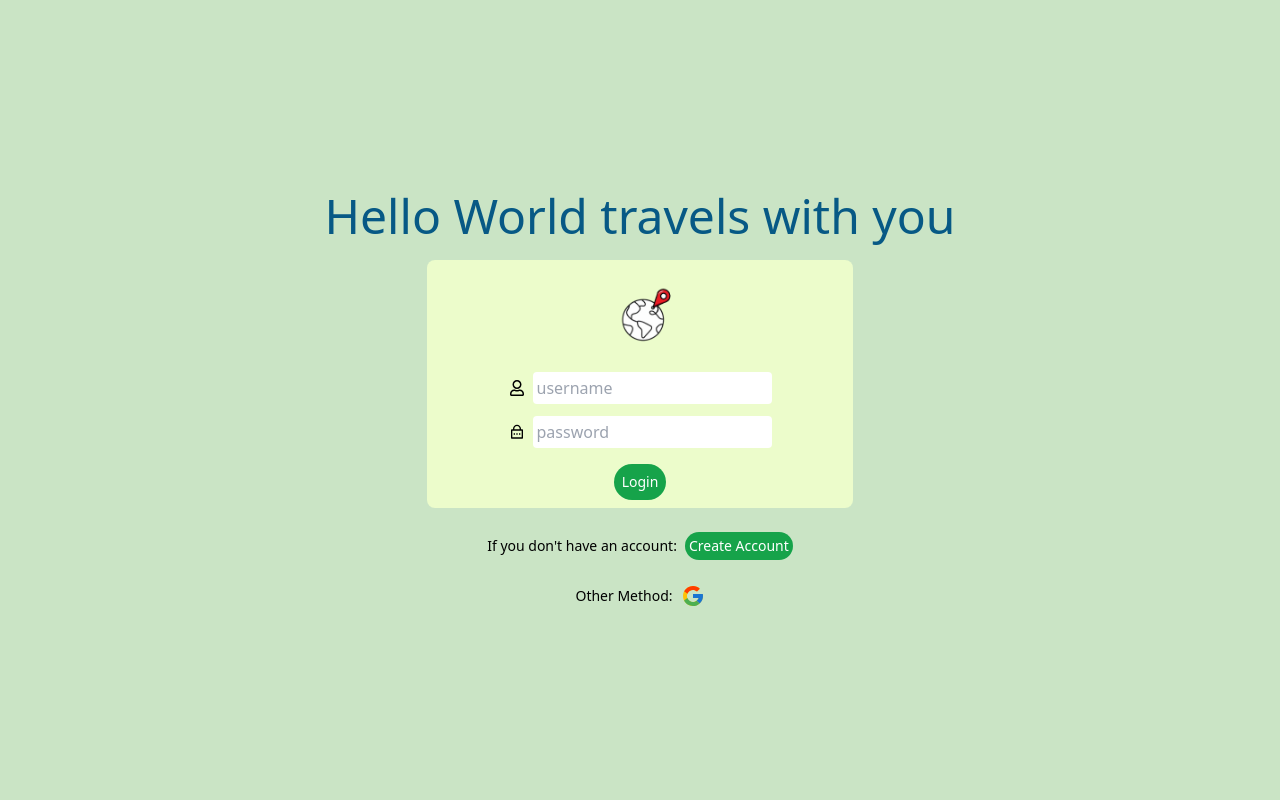
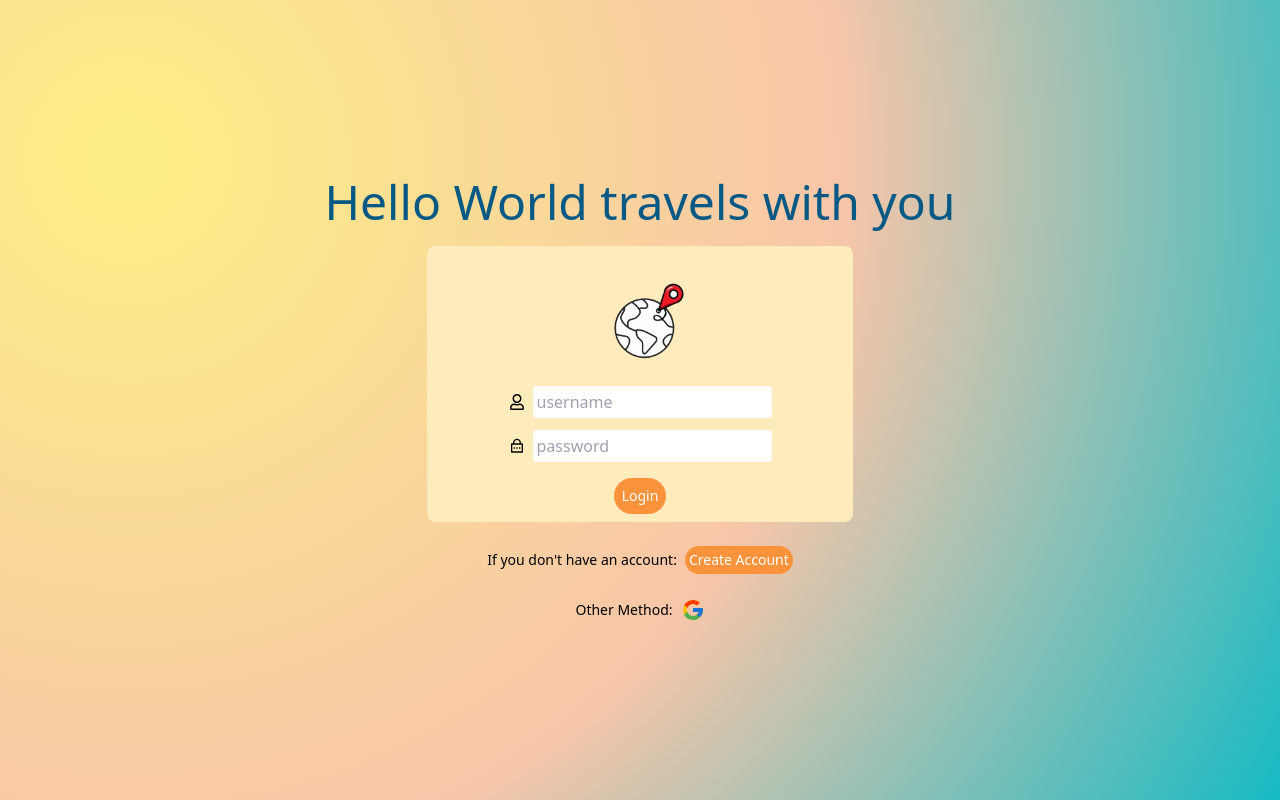
Before and after one commit to Awannng/helloworld, a React (Vite) app: page /login in a window 1280 px wide. Built offline with nearby package versions, Linux system fonts and the light colour scheme.

Commit message:
changed the style of the login page

```diff
--- a/src/index.css
+++ b/src/index.css
@@ -2,3 +2,16 @@
 @tailwind base;
 @tailwind components;
 @tailwind utilities;
+
+.log-in-bg {
+  background: radial-gradient(
+    circle at 10% 20%,
+    rgb(253, 239, 132) 0%,
+    rgb(247, 198, 169) 54.2%,
+    rgb(21, 186, 196) 100.3%
+  );
+}
+
+.log-in-contrast{
+    background-color:#ffebbb; ;
+}
--- a/src/pages/CreateAccountPage.jsx
+++ b/src/pages/CreateAccountPage.jsx
@@ -12,8 +12,10 @@ const CreateAccountPage = ({}) => {
 
   return (
     <>
+      <div className="log-in-bg">
         <form>
           {/* Centers the form */}
+
           <div className="flex flex-col mr-auto ml-auto justify-center w-3/12 min-h-svh gap-5">
             <div className="flex flex-col">
               {/* Input box for username */}
@@ -76,21 +78,22 @@ const CreateAccountPage = ({}) => {
             <div className="mt-1 flex flex-col gap-10 justify-center">
               <Link>
                 <button
-                className=" bg-lime-700 text-white p-1 rounded-full "
+                  className=" bg-orange-400 hover:bg-orange-700 text-white p-1 rounded-full "
                   type="button"
                 >
                   Create Account
                 </button>
               </Link>
 
-            <Link to='/login'>
+              <Link to="/login">
                 <div className="text-blue-600">
-                Back to Login
+                  <small>Back to Login</small>
                 </div>
               </Link>
             </div>
           </div>
         </form>
+      </div>
     </>
   );
 };
--- a/src/pages/LoginPage.jsx
+++ b/src/pages/LoginPage.jsx
@@ -41,27 +41,29 @@ const LoginPage = ({ setIsAuthenticated }) => {
     }
   };
 
-
   return (
     <>
       <div
-        className="place-content-center"
+        className="place-content-center log-in-bg"
         style={{
-          backgroundColor: "#cae4c5",
           minHeight: "100vh",
           textAlign: "center",
         }}
       >
         <div className="text-center mb-5">
-          <h1 className="text-5xl text-sky-800">Hello World travels with you</h1>
+          <h1 className="text-5xl text-sky-800">
+            Hello World travels with you
+          </h1>
         </div>
 
         {/* Adds a border and darker shade of color around the input boxes fotr login */}
-        <div className=" rounded-lg p-2 mr-auto ml-auto w-1/3 bg-lime-100">
+        <div className=" rounded-lg p-2 mr-auto ml-auto w-1/3 log-in-contrast">
           {/* Inputbox for username and password */}
           <div className="flex flex-col justify-center items-center gap-3">
-            <div className="-mb-5">
-              <Logo />
+            <div className="-mb-10">
+              <div className="w-40 h-40 rounded-full">
+                <img src="/images/logo.png" alt="Logo of the Web" />
+              </div>
             </div>
 
             <div className="flex gap-2 items-center justify-center">
@@ -97,7 +99,7 @@ const LoginPage = ({ setIsAuthenticated }) => {
 
           {/* Login Button that checks if is authenticated, if is then it will jump to the Homepage*/}
           <button
-            className="bg-green-600 rounded-full p-2 text-white hover:bg-lime-800 text-sm mt-4"
+            className="bg-orange-400 rounded-full p-2 text-white hover:bg-orange-700 text-sm mt-4"
             onClick={handleLogin}
           >
             Login
@@ -110,7 +112,7 @@ const LoginPage = ({ setIsAuthenticated }) => {
           {/* When clicked, jumps to a create account page which is a form */}
           <Link
             to="/createAccount"
-            className="bg-green-600 rounded-full p-1 text-white hover:bg-lime-800 text-sm"
+            className="bg-orange-400 rounded-full p-1 text-white hover:bg-orange-700 text-sm"
           >
             Create Account
           </Link>
```
Lines whose indentation alone changed are shown as unchanged.
